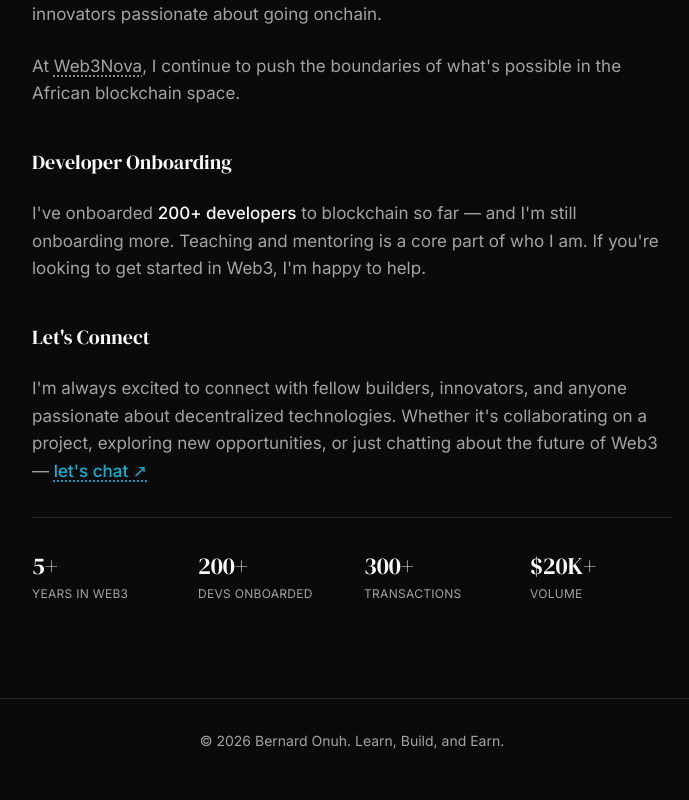
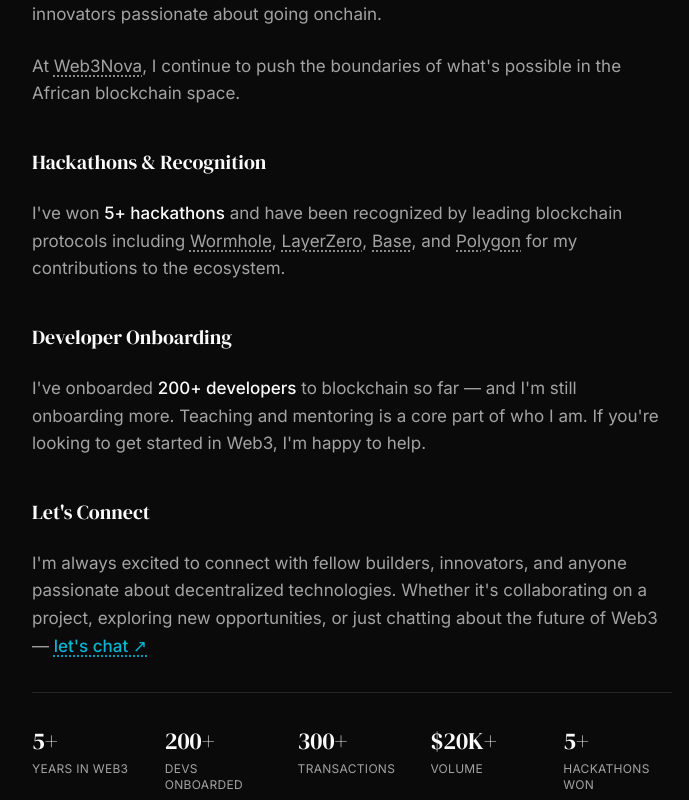
Before and after one commit to BernardOnuh/bernard-portfolio, a Next.js app: page /about in a window 1280 px wide. Shown: the part 1040-1840 px from the top of the page, without its empty margins (288-977 px from the left). Built offline with nearby package versions, Linux system fonts and the light colour scheme.

Commit message:
🏆 Add hackathons won + recognition by Wormhole, LayerZero, Base, Polygon

```diff
--- a/src/app/about/page.tsx
+++ b/src/app/about/page.tsx
@@ -70,6 +70,33 @@ export default function About() {
             </Link>, I continue to push the boundaries of what&apos;s possible in the African blockchain space.
           </p>
 
+          <h2 className="text-xl font-heading text-foreground pt-4">Hackathons & Recognition</h2>
+
+          <p>
+            I&apos;ve won <span className="text-foreground font-medium">5+ hackathons</span> and have been
+            recognized by leading blockchain protocols including{' '}
+            <Link href="https://wormhole.com/" className="link-dotted text-foreground/90" target="_blank" rel="noopener noreferrer">
+              Wormhole
+            </Link>,{' '}
+            <Link href="https://layerzero.network/" className="link-dotted text-foreground/90" target="_blank" rel="noopener noreferrer">
+              LayerZero
+            </Link>,{' '}
+            <Link href="https://base.org/" className="link-dotted text-foreground/90" target="_blank" rel="noopener noreferrer">
+              Base
+            </Link>, and{' '}
+            <Link href="https://polygon.technology/" className="link-dotted text-foreground/90" target="_blank" rel="noopener noreferrer">
+              Polygon
+            </Link> for my contributions to the ecosystem.
+          </p>
+
+          {/* Add your hackathon links here */}
+          {/*
+          <ul className="space-y-2 pl-4">
+            <li>🏆 <Link href="#" className="link-dotted text-foreground/90">Hackathon Name 1</Link> — Winner</li>
+            <li>🏆 <Link href="#" className="link-dotted text-foreground/90">Hackathon Name 2</Link> — Winner</li>
+          </ul>
+          */}
+
           <h2 className="text-xl font-heading text-foreground pt-4">Developer Onboarding</h2>
 
           <p>
@@ -91,7 +118,7 @@ export default function About() {
         </div>
 
         {/* Quick stats */}
-        <div className="grid grid-cols-2 md:grid-cols-4 gap-6 pt-8 border-t border-theme">
+        <div className="grid grid-cols-2 md:grid-cols-5 gap-6 pt-8 border-t border-theme">
           <div>
             <p className="text-2xl font-heading text-foreground">5+</p>
             <p className="text-xs text-muted mt-1 uppercase tracking-wide">Years in Web3</p>
@@ -108,6 +135,10 @@ export default function About() {
             <p className="text-2xl font-heading text-foreground">$20K+</p>
             <p className="text-xs text-muted mt-1 uppercase tracking-wide">Volume</p>
           </div>
+          <div>
+            <p className="text-2xl font-heading text-foreground">5+</p>
+            <p className="text-xs text-muted mt-1 uppercase tracking-wide">Hackathons Won</p>
+          </div>
         </div>
       </div>
     </div>
--- a/src/app/page.tsx
+++ b/src/app/page.tsx
@@ -70,7 +70,7 @@ export default function Home() {
       </div>
 
       {/* Stats */}
-      <div className="grid grid-cols-3 gap-6 mt-14 pt-10 border-t border-theme">
+      <div className="grid grid-cols-2 md:grid-cols-4 gap-6 mt-14 pt-10 border-t border-theme">
         <div className="text-center">
           <p className="text-2xl md:text-3xl font-heading text-foreground">300+</p>
           <p className="text-xs text-muted mt-1 uppercase tracking-wide">Transactions</p>
@@ -82,6 +82,10 @@ export default function Home() {
         <div className="text-center">
           <p className="text-2xl md:text-3xl font-heading text-foreground">$20K+</p>
           <p className="text-xs text-muted mt-1 uppercase tracking-wide">Volume</p>
+        </div>
+        <div className="text-center">
+          <p className="text-2xl md:text-3xl font-heading text-foreground">5+</p>
+          <p className="text-xs text-muted mt-1 uppercase tracking-wide">Hackathons Won</p>
         </div>
       </div>
 
```
